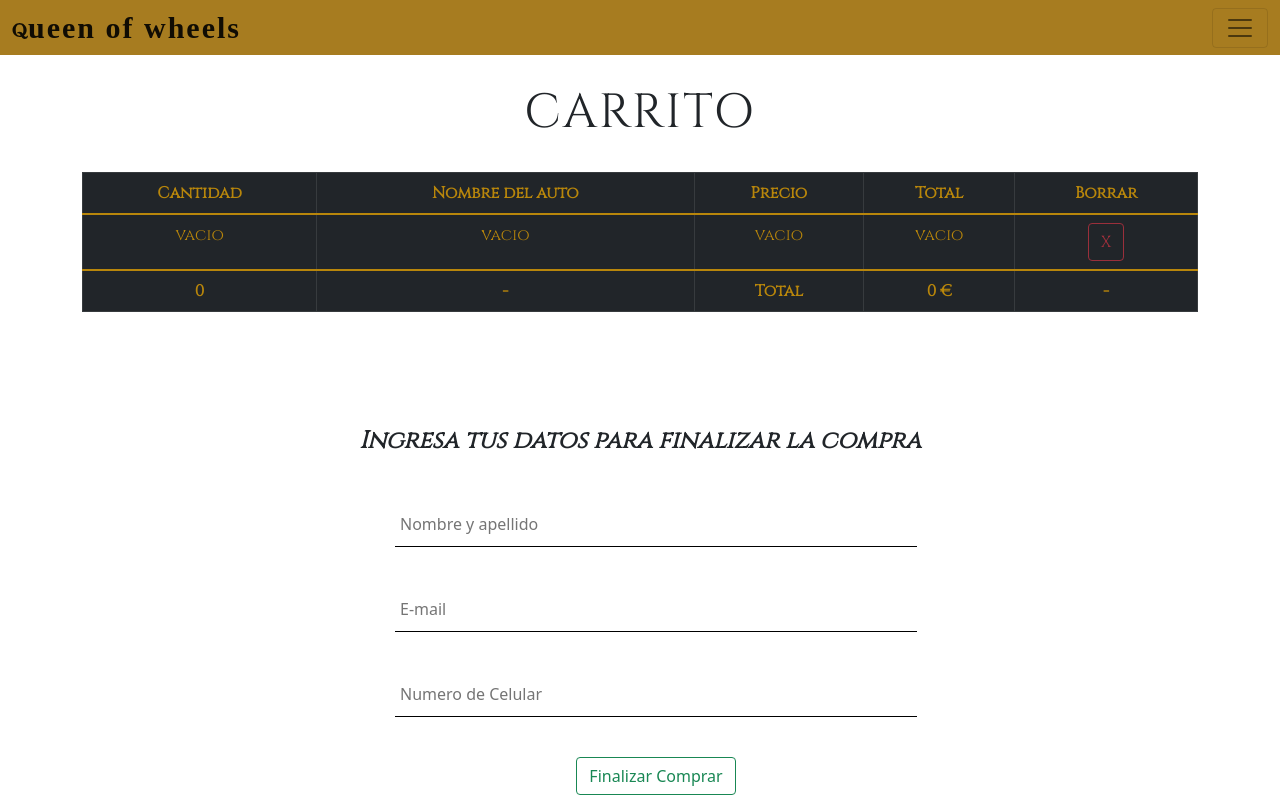
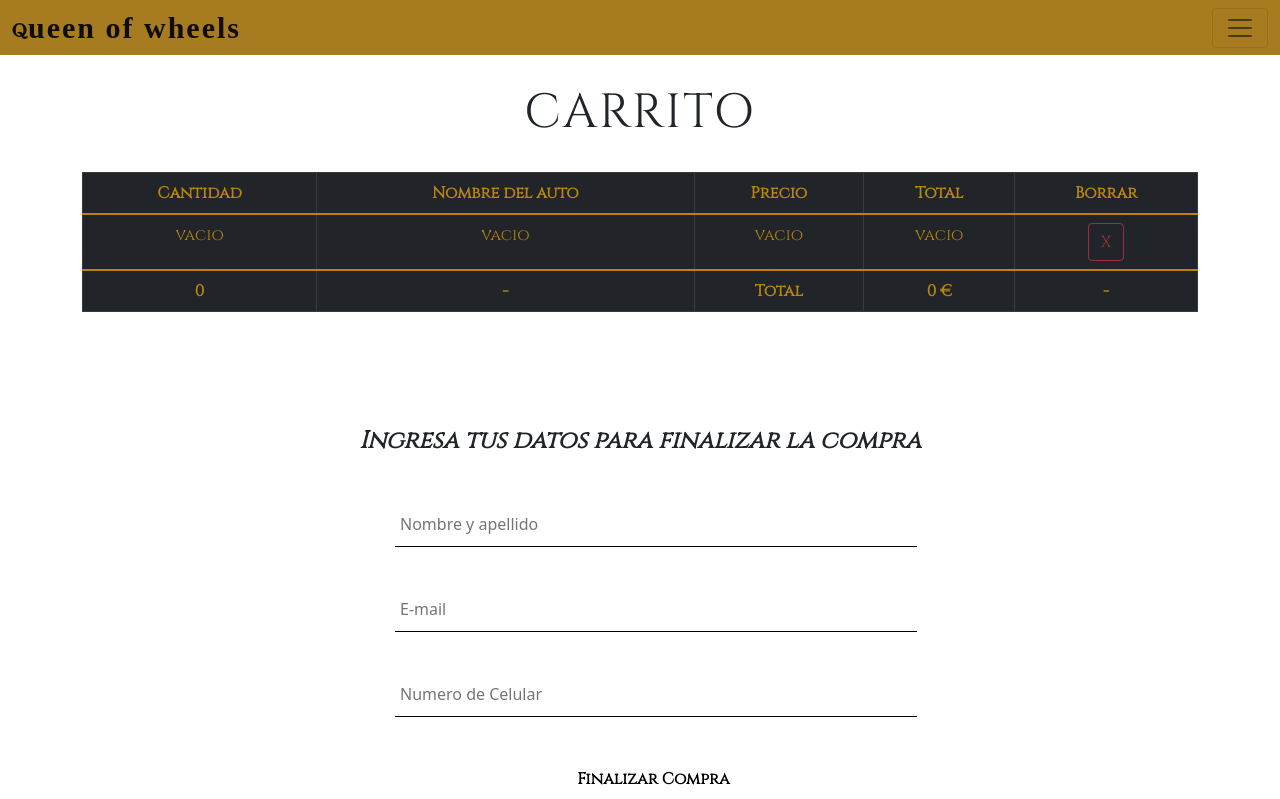
Before and after one commit to Hggzlvp/ReactJs, a React (Create React App) app: page /Cart in a window 1280 px wide. Shown: the top 799 px of the page. Built offline with nearby package versions, Linux system fonts and the light colour scheme; a web font is replaced by a local one.

Commit message:
Firebase II

```diff
--- a/src/App.css
+++ b/src/App.css
@@ -134,9 +134,6 @@ hr{
     color: black;
     box-shadow: 10px 10px 10px #888888 !important;
 }
-/* .h1-nombre{
-  text-shadow: 1px 1px 2px rgb(167, 124, 32);;
-} */
 .texto-carta{
   text-align-last: center;
 }
@@ -216,3 +213,19 @@ table {
   color: darkgoldenrod !important;
   font-family: 'Cinzel'!important;
 }
+.botonSubmit{
+  width: 25%;
+  font-family: 'Cinzel';
+  border: none;
+  resize: none;
+  border-bottom: 1px solid;
+  outline: none;
+  background: white;
+  font-weight: bold;
+}
+.botonSubmit:focus{
+  outline: none;
+    color: rgb(22, 207, 5);
+    -webkit-transition: 1s;
+    transition: 1s;
+}
--- a/src/Componentes/Cart.jsx
+++ b/src/Componentes/Cart.jsx
@@ -7,24 +7,24 @@ import Container from "react-bootstrap/Container"
 import {CartContext} from "../Context/CartContext"
 import { useState,useContext } from "react";
 import {collection,addDoc, getFirestore} from "firebase/firestore"
-import { useForm } from 'react-hook-form'
 
 
 
 export  default function Cart() {
 
     const {cart,removeCart,buyAll,valorTotal,cantidadTotal} = useContext(CartContext)
-    // const {register, errors, handleSubmit} = useForm();
 
     const [name, setName] =   useState();
     const [email, setEmail] = useState();
     const [phone, setPhone] = useState();
+    // const [idVenta,setIdVenta]=useState();
 
-   function  terminarCompra () {
+   function  terminarCompra (event) {
 
     const db = getFirestore();
     const Ventas =collection(db,"Ventas");
 
+    event.preventDefault()
 
     //example buyer
     let buyer = {
@@ -32,21 +32,12 @@ export  default function Cart() {
         items: cart,
         total: valorTotal(),
     };
+    addDoc(Ventas,buyer).then(({id}) => {
+        alert("Gracias por tu compra " + name + "\n" + "Tu numero de pedido es :" + id);
 
-    addDoc(Ventas,buyer).then(({id}) => {
-        console.log(id)
     })
-
-    alert("Tu pedido se ha registrado" + "\n"+ name +"\n"+ email +"\n" +phone);
-    }
-    const handleClick= () => {
-        terminarCompra()
-        buyAll()
-
-    }
-    const onSubmit = (data) => {
-        console.log(data)
-    }
+    // alert("Gracias por tu compra " + name + "\n" + "Tu numero de pedido es :" + {id});
+}
 
     return(
         <>
@@ -101,32 +92,46 @@ export  default function Cart() {
 
         <p className="texto-datos">Ingresa tus datos para finalizar la compra</p>
 
-            <Form className="form-contacto">
+            <Form className="form-contacto" onSubmit={terminarCompra}>
                 <ul>
                     <li>
                         <input
                         placeholder={"Nombre y apellido"}
                         type={"text"}
                         value={name}
-                        name={"nombre"}
+                        required
+                        pattern="^[\w'\-,.][^0-9_!¡?÷?¿/\\+=@#$%ˆ&*(){}|~<>;:[\]]{2,}$"
+                        maxLength={"30"}
+                        title="El formato solicitado son solo MAY y min"
                         onChange={(e) => {setName(e.currentTarget.value);}}/>
                     </li>
                     <li>
                         <input
                         placeholder={"E-mail"}
-                        type={"email"}
+                        type="email"
                         value={email}
+                        required
+                        pattern={"^[a-zA-Z0-9.!#$%&'*+/=?^_`{|}~-]+@[a-zA-Z-]+(?:\.[a-zA-Z0-9-]+)*$"}
+                        maxLength={"30"}
                         onChange={(e) => {setEmail(e.currentTarget.value);}}/>
                     </li>
                     <li>
                         <input
                         placeholder={"Numero de Celular"}
-                        type={"number"}
+                        type={"tel"}
                         value={phone}
+                        required
+                        pattern="^([0-9])*$"
+                        title="El formato solicitado son solo numeros"
                         onChange={(e) => {setPhone(e.currentTarget.value);}}/>
                     </li>
                     <li>
-                    <Button variant="outline-success" onClick={handleClick}>Finalizar Comprar</Button>
+                    <input
+                     className="botonSubmit"
+                     type="submit"
+                     value="Finalizar Compra"
+                    //  onClick={terminarCompra}
+                     />
                     </li>
                 </ul>
             </Form>
```
